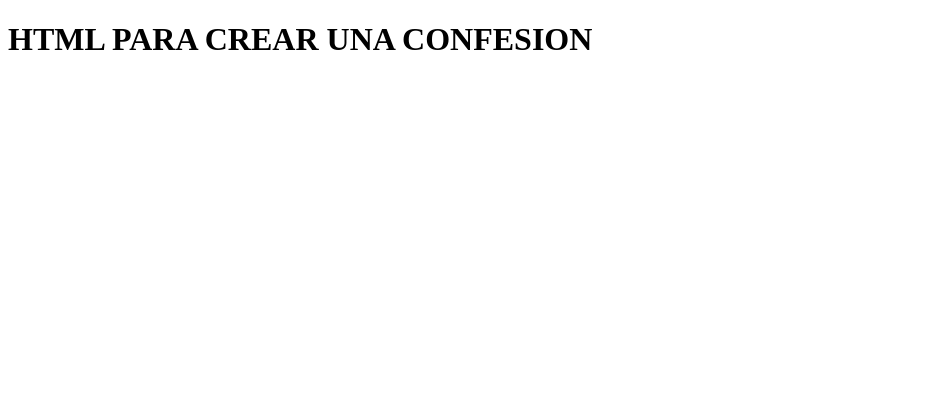
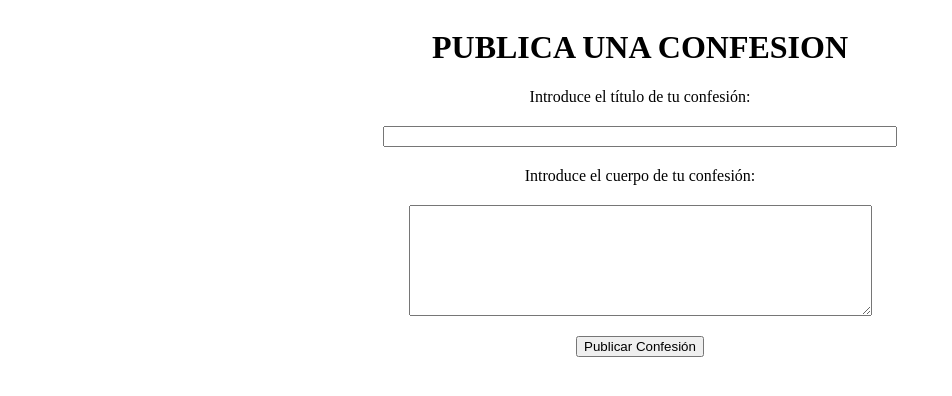
Before and after one commit to maialen09/Confesionario, a Flask app: page /crear_confesion in a window 1280 px wide. Shown: the top 396 px of the page, without its empty margins (0-952 px from the left). Run offline with Flask 3, Linux system fonts and the light colour scheme.

Commit message:
Crear confesion html

```diff
--- /dev/null
+++ b/static/css/crear_confesion.css
@@ -0,0 +1,21 @@
+body{
+    display: flex;
+    flex-direction: column;
+    justify-content: center;
+    align-items: center;
+}
+
+.confesion_nueva{
+
+    display: flex;
+    flex-direction: column;
+    gap: 20px;
+    width: 50%;
+    align-items: center;
+    justify-content: center;
+}
+
+#titulo{
+
+    width: 80%;
+}
--- a/templates/crear_confesion.html
+++ b/templates/crear_confesion.html
@@ -3,11 +3,32 @@
 <head>
     <meta charset="UTF-8">
     <meta name="viewport" content="width=device-width, initial-scale=1.0">
+    <link rel="stylesheet" href="../static/css/crear_confesion.css">
     <title>Document</title>
 </head>
 <body>
 
-    <h1>HTML PARA CREAR UNA CONFESION</h1>
+    <h1> PUBLICA UNA CONFESION</h1>
+
+    <div class="confesion_nueva">
+
+
+     <label for="titulo">Introduce el título de tu confesión: </label>
+
+     <input type="text" name="titulo" id="titulo">
+
+
+
+        <label for="cuerpo"> Introduce el cuerpo de tu confesión: </label>
+
+        <textarea name="cuerpo" id="cuerpo" rows="7" cols="55"></textarea>
+
+        <button>Publicar Confesión</button>
+
+
+
+    </div>
+
 
 </body>
 </html>
```
